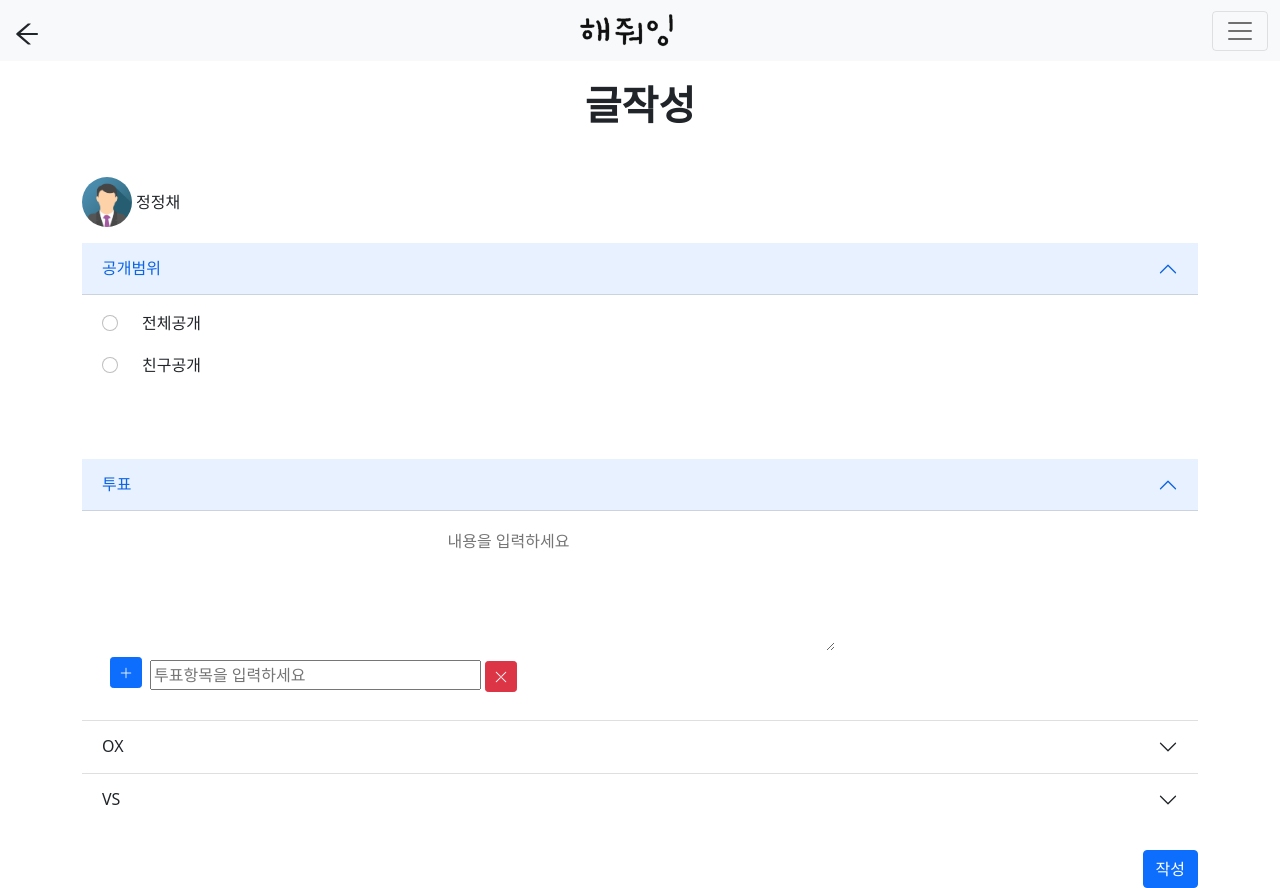
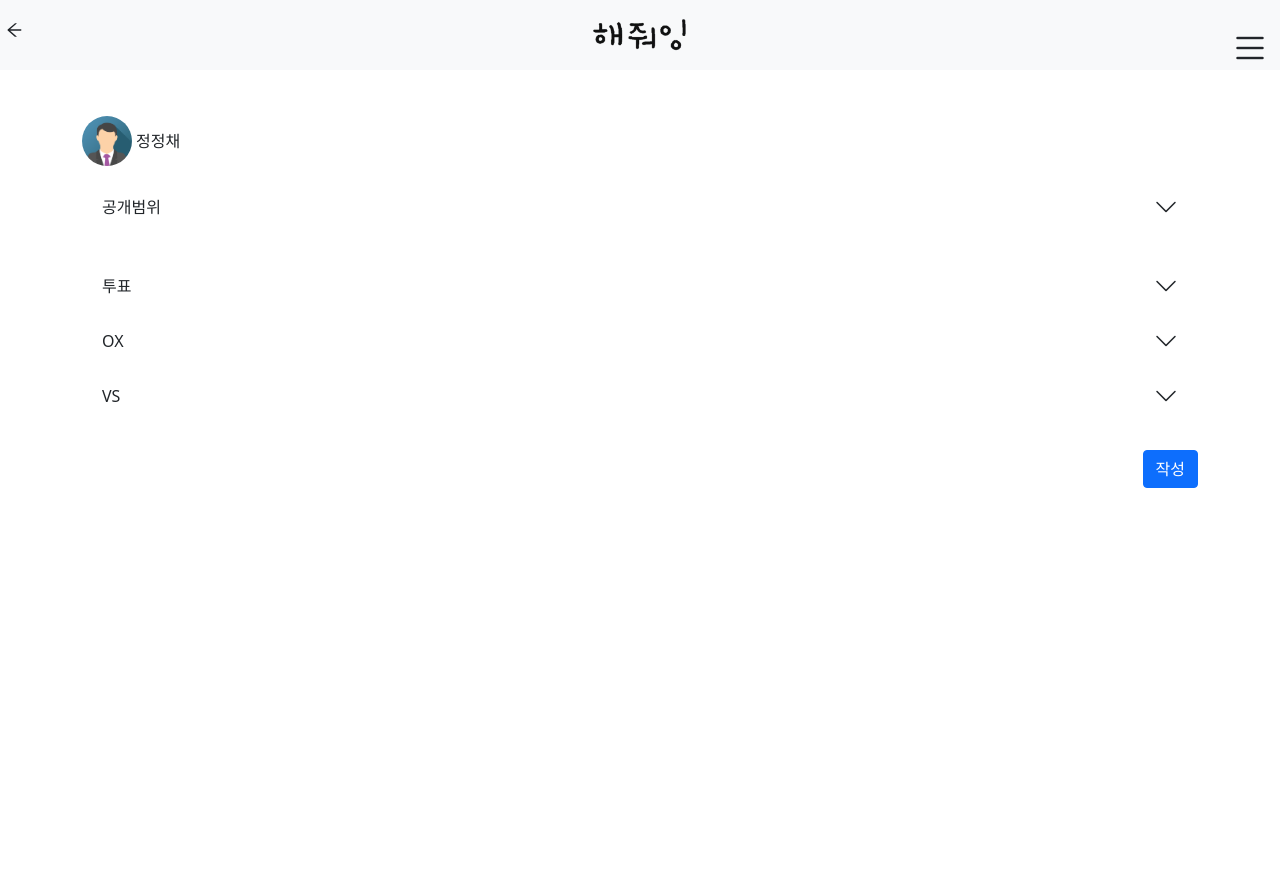
Before and after one commit to yoonheehan/SSAFY-6-, a React (Create React App) app in the folder front/: page /post in a window 1280 px wide. After the commit the page ends 800 px from the top, so only its background shows below. Built offline with nearby package versions, Linux system fonts and the light colour scheme.

Commit message:
Nav, Post 수정

```diff
--- a/front/src/components/Alarm/Alarm.jsx
+++ b/front/src/components/Alarm/Alarm.jsx
@@ -23,8 +23,8 @@ const Alarm = () => {
 
   return (
     <>
-      <br></br>
-      <h1>
+      <div >
+        <h1 style={{marginTop: 100}}>
           <b>알림</b>
         </h1>
         <br></br>
@@ -33,8 +33,8 @@ const Alarm = () => {
         </h5>
 
         {state.map(({ id, img, userName, content }) => (
-        <div key={id} className="card my-2">
-          <div className="card-body">
+          <div key={id} className="card my-2" style={{zIndex:-1}}>
+            <div className="card-body" style={{zIndex:-1}}>
               <div className="d-flex align-items-center flex-row">
                 <div>
                   <img src={img} alt="Avatar" className="avatar"></img>
@@ -54,6 +54,8 @@ const Alarm = () => {
             </div>
           </div>
         ))}
+      </div>
+
     </>
   );
 };
--- a/front/src/components/NavBar/NavBar.css
+++ b/front/src/components/NavBar/NavBar.css
@@ -1,3 +1,67 @@
-.link {
-  color: black;
+.Nav {
+  position: fixed;
+  top: 0;
+  width: 100%
 }
+
+.NavbarItems {
+  background: rgb(248, 249, 250);
+  height: 70px;
+  display: flex;
+  justify-content: center;
+  align-items: center;
+  font-size: 1.2rem;
+  position: relative;
+  z-index: 2;
+}
+
+.nav-menu {
+  display: flex;
+  justify-content: center;
+  align-items: center;
+  position: absolute;
+  width: 100%;
+  height: 70px;
+  top: -70px;
+  left: 0;
+  opacity: 1;
+  transition: all 1s ease;
+  z-index: 1;
+}
+
+.nav-menu.active {
+  background: #dedee7;
+  display: flex;
+  justify-content: center;
+  align-items: center;
+  position: absolute;
+  width: 100%;
+  height: 70px;
+  top: 70px;
+  left: 0;
+  opacity: 1;
+  transition: all 1s ease;
+  z-index: 1;
+}
+
+.menu-icon {
+  display: block;
+  font-size: 2.7rem;
+  position: absolute;
+  cursor: pointer;
+}
+
+.navbar-arrow {
+  position: absolute;
+  top: 0;
+  left: 0;
+  transform: translate(25%, 50%);
+}
+
+.navbar-hamburger {
+  position: absolute;
+  top: 0;
+  right: 0;
+  transform: translate(-25%, 50%);
+  cursor: pointer;
+}
--- a/front/src/components/NavBar/NavBar.jsx
+++ b/front/src/components/NavBar/NavBar.jsx
@@ -1,21 +1,44 @@
-import React from 'react';
-import { Link, useHistory } from 'react-router-dom';
+import React, { useState, useRef, useEffect } from 'react';
+import { useHistory } from 'react-router-dom';
 import './NavBar.css';
 // import Alarm from "../Alarm/Alarm.jsx"
 import { AiOutlineArrowLeft } from 'react-icons/ai';
-import styles from './NavBar.module.css';
+
 
 const NavBar = () => {
+  const ref = useRef(null)
+
   const history = useHistory();
+
+  const [clicked, setClicked] = useState(false)
+
+  const handleClick = () => {
+      setClicked(!clicked)
+  }
+
+  useEffect(() => {
+    const handleClickOutside = (event) => {
+      if (clicked && ref.current && !ref.current.contains(event.target)) {
+          setClicked(false)
+      }
+    }
+
+    document.addEventListener("mousedown", handleClickOutside)
+
+    return () => {
+        document.removeEventListener("mousedown", handleClickOutside)
+    }
+  }, [clicked])
+
   return (
     <>
-      <div>
-        <nav className="navbar navbar-light bg-light">
-          <div className="container-fluid">
-            <div className={styles.div2}>
+      <nav className='Nav' ref={ref}>
+        <div className="NavbarItems">
+          <div className='navbar-arrow'>
             <AiOutlineArrowLeft
               onClick={() => {
                 history.goBack();
+                setClicked(false);
               }}
             />
           </div>
@@ -27,28 +50,21 @@ const NavBar = () => {
             alt="logo"
             onClick={() => {
               history.push('/feed');
+              setClicked(false)
             }}
           />
-            <button
-              className="navbar-toggler"
-              type="button"
-              data-bs-toggle="collapse"
-              data-bs-target="#navbarToggleExternalContent"
-              aria-controls="navbarToggleExternalContent"
-              aria-expanded="false"
-              aria-label="Toggle navigation"
-            >
-              <span className="navbar-toggler-icon"></span>
-            </button>
+          <div className="" onClick={handleClick}>
+            <i class="h1 bi bi-list navbar-hamburger"></i>
+            {/* <i className={clicked ? 'fas fa-times' : 'fas fa-bars'}></i> */}
           </div>
-        </nav>
-        <div className="collapse " id="navbarToggleExternalContent">
-          <div className="bg-light p-2">
+        </div>
+        <div className={clicked ? 'nav-menu active' : 'nav-menu'}>
           <i
             style={{ cursor: 'pointer' }}
             className="h1 px-4 bi bi-house-door-fill"
             onClick={() => {
               history.push('/feed');
+              setClicked(false)
             }}
           ></i>
           <i
@@ -56,6 +72,7 @@ const NavBar = () => {
             className="h1 px-4 bi bi-people-fill"
             onClick={() => {
               history.push('/user/1/followlist');
+              setClicked(false)
             }}
           ></i>
           <i
@@ -63,21 +80,27 @@ const NavBar = () => {
             className="h1 px-4 bi bi-person-fill"
             onClick={() => {
               history.push('/profile');
+              setClicked(false)
             }}
           ></i>
-            <Link to="/alarm">
-              <i className="link h1 px-4 bi bi-bell-fill"></i>
-            </Link>
+          <i
+            style={{ cursor: 'pointer' }}
+            className="link h1 px-4 bi bi-bell-fill"
+            onClick={() => {
+              history.push('/alarm');
+              setClicked(false)
+            }}
+          ></i>
           <i
             style={{ cursor: 'pointer' }}
             className="link h1 px-4 bi bi-pencil-fill"
             onClick={() => {
               history.push('/post');
+              setClicked(false)
             }}
           ></i>
         </div>
-        </div>
-      </div>
+      </nav>
     </>
   );
 };
--- a/front/src/components/Post/Post.css
+++ b/front/src/components/Post/Post.css
@@ -3,3 +3,88 @@
     border-color: Transparent;
     overflow: auto;
 }
+
+.my_accordion {
+    background-color: #ffffff;
+}
+
+.title {
+    display: flex;
+    justify-content: space-between;
+    align-items: center;
+    cursor: pointer;
+    margin-bottom: 5px;
+    padding: 10px 20px;
+    height: 50px;
+    transition: all 0.2s ease;
+}
+
+.title.active {
+    background-color: #e2e0e0;
+    transition: all 0.2s ease;
+}
+
+.content {
+    display: flex;
+    height: 0px;
+    flex-direction: column;
+    overflow: hidden;
+    transition: all 0.4s ease;
+}
+
+.content.show {
+    height: 100px;
+    border-bottom: 1px solid #eeecec;
+    transition: all 0.4s ease;
+}
+
+.content__radio {
+    margin: 10px 40px;
+    text-align: left;
+}
+
+.chevron {
+    transform: rotate(0deg);
+    transition: all 0.2s ease;
+}
+
+.chevron.active {
+    transform: rotate(-180deg);
+    transition: all 0.2s ease;
+}
+
+.vote_content {
+    max-height: 0px;
+    overflow: hidden;
+    transition: all 0.4s ease;
+}
+
+.vote_content.show {
+    max-height: 1000px;
+    border-bottom: 1px solid #eeecec;
+    transition: max-height 0.4s ease;
+}
+
+.vs_content {
+    height: 0px;
+    overflow: hidden;
+    transition: all 0.4s ease;
+}
+
+.vs_content.show {
+    height: 250px;
+    border-bottom: 1px solid #eeecec;
+    transition: all 0.4s ease;
+}
+
+.ox_content {
+    height: 0px;
+    overflow: hidden;
+    transition: all 0.4s ease;
+}
+
+.ox_content.show {
+    height: 250px;
+    border-bottom: 1px solid #eeecec;
+    transition: all 0.4s ease;
+}
--- a/front/src/components/Post/Post.jsx
+++ b/front/src/components/Post/Post.jsx
@@ -2,8 +2,7 @@ import React, {useState, useRef, useCallback} from "react"
 import { useSelector } from 'react-redux';
 
 import 'bootstrap/dist/css/bootstrap.min.css';
-import {Accordion, Form, Button} from "react-bootstrap";
-import styled from 'styled-components';
+import {Button} from "react-bootstrap";
 import "./Post.css"
 
 
@@ -19,6 +18,8 @@ const Post = () => {
 		)
 	}
 	// {id: 1, value: inputPlus()}
+	const [selected, setSelected] = useState(false)
+	const [keySelected, setKeySelected] = useState(null)
 	const [votes, setVote] = useState([{id: 0, value: inputPlus()}])
 	const nextId = useRef(1)
 
@@ -40,7 +41,7 @@ const Post = () => {
 
 	return (
 		<>
-			<div className="container">
+			<div className="container" style={{zIndex: '-100'}} >
 				<div className="mb-5">
 					<h1 style={{ marginTop: '20px' }}>
 						<b>글작성</b>
@@ -55,47 +56,45 @@ const Post = () => {
 					</div>
 				</div>
 				<div>
-					<Accordion defaultActiveKey="0" flush className="mb-5">
-						<Accordion.Item eventKey="0">
-							<Accordion.Header>공개범위</Accordion.Header>
-							<Accordion.Body>
-								<div key="inline-radio" className="mb-3">
-									<div className="mb-3" align="left">
-										<Form.Check
-											inline
-											label=""
-											name="group1"
+					<div className="my_accordion">
+						<div className={selected ? "title active" : "title"} onClick={() => setSelected(!selected)}>
+							<div>공개범위</div>
+							<div className={selected ? "chevron active" : "chevron"}><i className="h4 bi bi-chevron-down"></i></div>
+						</div>
+						<div className={selected ? 'content show' : 'content'}>
+							<div className='content__radio'>
+								<input
 									type="radio"
-											id="inline-radio-1"
+									id="reveal_all"
+									name="reveal_bounds"
+									value="reveal_all"
 								/>
-										전체공개
+								<label style={{marginLeft: "5px"}} for="reveal_all">전체공개</label>
 							</div>
-									<div align="left">
-										<Form.Check
-											inline
-											label=""
-											name="group1"
+							<div className="content__radio">
+								<input
 									type="radio"
-											id="inline-radio-2"
+									id="reveal_friend"
+									name="reveal_bounds"
+									value="reveal_friend"
 								/>
-										친구공개
+								<label style={{marginLeft: "5px"}} for="reveal_friend">친구공개</label>
 							</div>
 						</div>
-							</Accordion.Body>
-						</Accordion.Item>
-					</Accordion>
-
-					<Accordion defaultActiveKey="0" flush>
-						<Accordion.Item eventKey="0" className="mt-5">
-							<Accordion.Header>투표</Accordion.Header>
-							<Accordion.Body>
-								<div>
+					</div>
+					<div className="mt-4">
+						<div className="my_accordion">
+							<div className={keySelected === '1' ? "title active" : "title"} onClick={() => setKeySelected("1")}>
+								<div>투표</div>
+								<div className={keySelected === '1' ? "chevron active" : "chevron"}><i className="h4 bi bi-chevron-down"></i></div>
+							</div>
+							<div className={keySelected === '1' ? "vote_content show" : "vote_content"}>
 								<form action="">
 									<textarea className="textarea" name="" id="" cols="40" rows="5" placeholder="내용을 입력하세요"></textarea>
 									<div className="d-flex flex-row">
 										<div className="mx-2">
 											<button type="button" className="btn btn-primary btn-sm" onClick={(event) => addEvent(event)}>
-													<i class="bi bi-plus-lg"></i>
+												<i className="bi bi-plus-lg"></i>
 											</button>
 										</div>
 										<div>
@@ -103,7 +102,7 @@ const Post = () => {
 												<div className="mb-2" key={props.id}>
 													{props.value}
 													<button type="button" className="m-1 btn btn-sm btn-danger" onClick={(event) => {removeEvent(event, props)}}>
-															<i class="bi bi-x-lg"></i>
+														<i className="bi bi-x-lg"></i>
 													</button>
 												</div>
 											))}
@@ -111,25 +110,26 @@ const Post = () => {
 									</div>
 								</form>
 							</div>
-							</Accordion.Body>
-						</Accordion.Item>
-						<Accordion.Item eventKey="1">
-							<Accordion.Header>OX</Accordion.Header>
-							<Accordion.Body>
-								<div>
-									선택 1
 						</div>
-							</Accordion.Body>
-						</Accordion.Item>
-						<Accordion.Item eventKey="2">
-							<Accordion.Header>VS</Accordion.Header>
-							<Accordion.Body>
-								<div>
-									선택 1
+						<div className="my_accordion">
+							<div className={keySelected === '2' ? "title active" : "title"} onClick={() => setKeySelected("2")}>
+								<div>OX</div>
+								<div className={keySelected === '2' ? "chevron active" : "chevron"}><i className="h4 bi bi-chevron-down"></i></div>
 							</div>
-							</Accordion.Body>
-						</Accordion.Item>
-					</Accordion>
+							<div className={keySelected === '2' ? "ox_content show" : "ox_content"}>
+								test
+							</div>
+						</div>
+						<div className="my_accordion">
+							<div className={keySelected === '3' ? "title active" : "title"} onClick={() => setKeySelected("3")}>
+								<div>VS</div>
+								<div className={keySelected === '3' ? "chevron active" : "chevron"}><i className="h4 bi bi-chevron-down"></i></div>
+							</div>
+							<div className={keySelected === '3' ? "vs_content show" : "vs_content"}>
+								test
+							</div>
+						</div>
+					</div>
 				</div>
 				<div className="mt-4" align="right">
 					<form action="">
```
Also changed, not shown: front/src/components/Alarm/Alarm.css (line endings or trailing spaces). Lines whose indentation alone changed are shown as unchanged.
